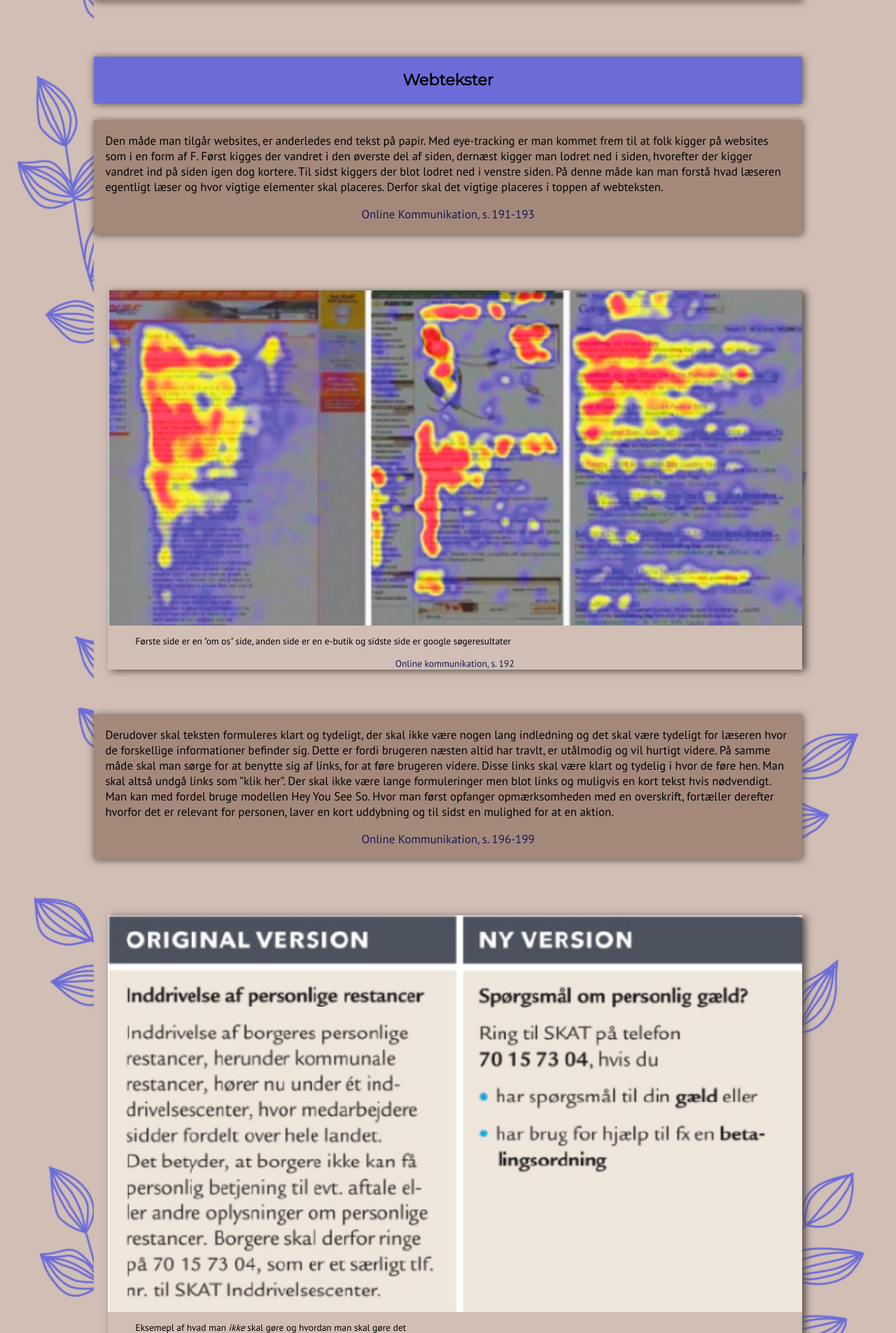
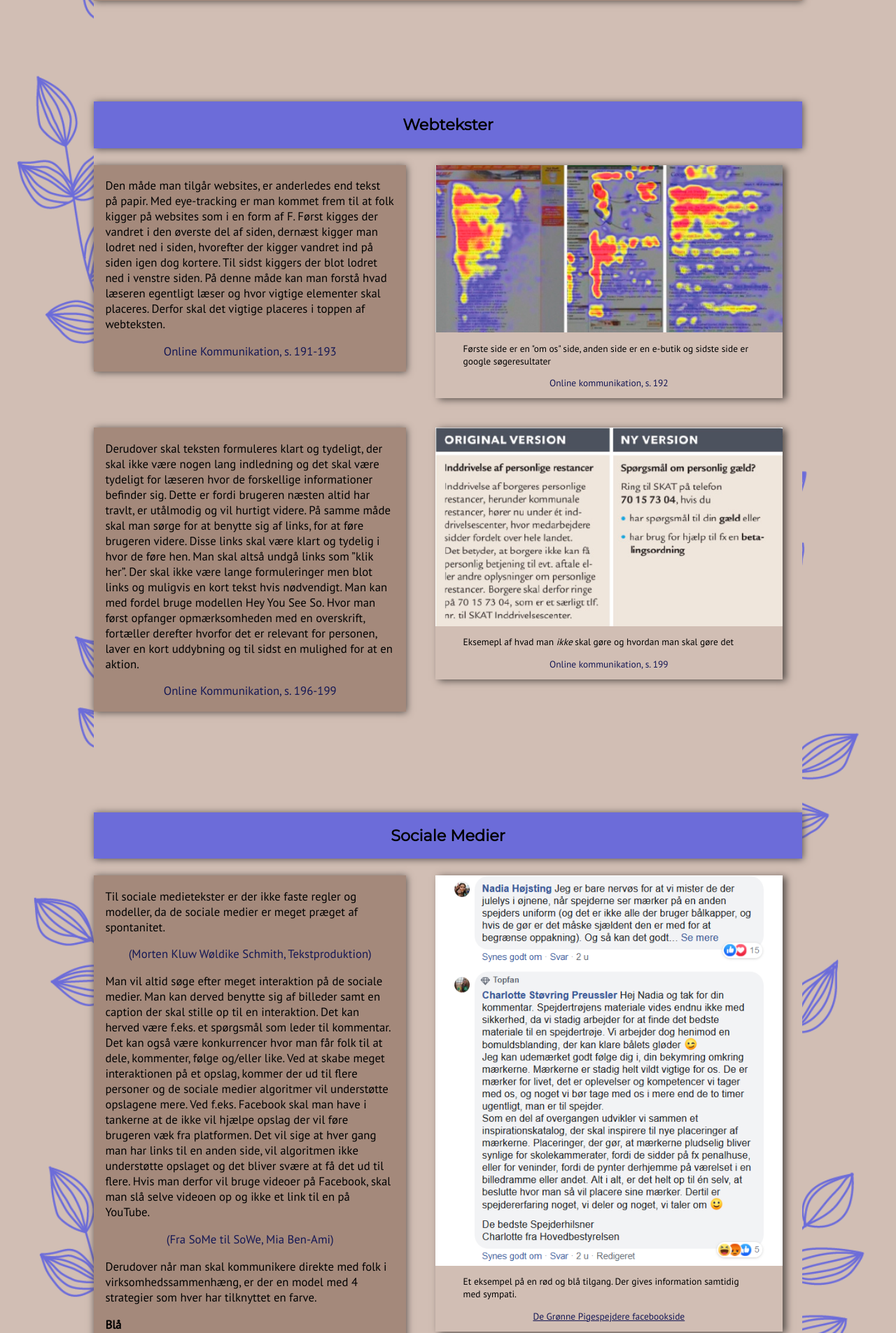
Before and after one commit to Bonde005/portfolio, a PHP site: page /tekstproduktion.php in a window 1280 px wide. Shown: the part 541-2446 px from the top of the page at 70% size. Run offline with PHP 8.4, Linux system fonts and the light colour scheme.

Commit message:
yeah
UYEAAAH

```diff
--- /dev/null
+++ b/grid_tekstproduktion.css
@@ -0,0 +1,196 @@
+#eyetracking_billede {
+  max-width: 514px; /* Gør at billede ikke bliver forstørret*/
+  margin-left: auto; /* centrer billed sektionen */
+  margin-right: auto; /* center billed sektionen */
+}
+
+#webtekst_eksempel {
+  max-width: 555px; /* Gør at billede ikke bliver forstørret*/
+  margin-left: auto; /* centrer billed sektionen */
+  margin-right: auto; /* center billed sektionen */
+}
+
+#kommentar_billede {
+  max-width: 567px; /* Gør at billede ikke bliver forstørret*/
+  margin-left: auto; /* centrer billed sektionen */
+  margin-right: auto; /* center billed sektionen */
+}
+
+#aida_billede {
+  max-width: 600px; /* Gør at billede ikke bliver forstørret*/
+  margin-left: auto; /* centrer billed sektionen */
+  margin-right: auto; /* center billed sektionen */
+}
+
+#brochure_billede {
+  max-width: 450px; /* Gør at billede ikke bliver forstørret*/
+  margin-left: auto; /* centrer billed sektionen */
+  margin-right: auto; /* center billed sektionen */
+}
+
+#nyhedstrekant_billede {
+  max-width: 1200px; /* Gør at billede ikke bliver forstørret*/
+  margin-left: auto; /* centrer billed sektionen */
+  margin-right: auto; /* center billed sektionen */
+}
+
+#kommodemodel_billede {
+  max-width: 1000px; /* Gør at billede ikke bliver forstørret*/
+  margin-left: auto; /* centrer billed sektionen */
+  margin-right: auto; /* center billed sektionen */
+}
+/* Grid areas */
+
+#back_arrow {
+  grid-area: back_arrow;
+}
+
+#overskrift {
+  grid-area: overskrift;
+}
+
+#indledning {
+  grid-area: indledning;
+}
+
+#webtekster_overskrift {
+  grid-area: webtekster_overskrift;
+}
+
+#webtekster_tekst {
+  grid-area: webtekster_tekst;
+}
+
+#eyetracking_billede {
+  grid-area: eyetracking_billede;
+}
+
+#webtekster_forsat_tekst {
+  grid-area: webtekster_forsat_tekst;
+}
+
+#webtekst_eksempel {
+  grid-area: webtekst_eksempel;
+}
+
+#sociale_medier_overskrift {
+  grid-area: sociale_medier_overskrift;
+}
+
+#sociale_medier_tekst {
+  grid-area: sociale_medier_tekst;
+}
+
+#kommentar_billede {
+  grid-area: kommentar_billede;
+}
+
+#annonce_overskrift {
+  grid-area: annonce_overskrift;
+}
+
+#annonce_tekst {
+  grid-area: annonce_tekst;
+}
+
+#aida_billede {
+  grid-area: aida_billede;
+}
+
+#brochure_overskrift {
+  grid-area: brochure_overskrift;
+}
+
+#brochure_tekst {
+  grid-area: brochure_tekst;
+}
+
+#brochure_billede {
+  grid-area: brochure_billede;
+}
+
+#artikel_overskrift {
+  grid-area: artikel_overskrift;
+}
+
+#artikel_tekst {
+  grid-area: artikel_tekst;
+}
+
+#nyhedstrekant_billede {
+  grid-area: nyhedstrekant_billede;
+}
+
+#subjektiv_artikel_tekst {
+  grid-area: subjektiv_artikel_tekst;
+}
+
+#kommodemodel_billede {
+  grid-area: kommodemodel_billede;
+}
+
+/* Grid for mobil version */
+#pagewrap {
+  display: grid;
+  grid-template-areas:
+  "back_arrow"
+  "overskrift"
+  "indledning"
+  "webtekster_overskrift"
+  "webtekster_tekst"
+  "eyetracking_billede"
+  "webtekster_forsat_tekst"
+  "webtekst_eksempel"
+  "sociale_medier_overskrift"
+  "sociale_medier_tekst"
+  "kommentar_billede"
+  "annonce_overskrift"
+  "annonce_tekst"
+  "aida_billede"
+  "brochure_overskrift"
+  "brochure_tekst"
+  "brochure_billede"
+  "artikel_overskrift"
+  "artikel_tekst"
+  "nyhedstrekant_billede"
+  "subjektiv_artikel_tekst"
+  "kommodemodel_billede";
+}
+
+
+@media screen and (min-width: 1000px) { /* Her begynnder desktop versionen */
+/* Grid til desktop version */
+ #pagewrap {
+   grid-template-columns:  1fr 0.3fr 0.9fr; /* Giver billeder og tesktfelte med punkter mere plads */
+   grid-template-areas:
+   "overskrift overskrift overskrift"
+   "indledning indledning indledning"
+   "webtekster_overskrift webtekster_overskrift webtekster_overskrift"
+   "webtekster_tekst eyetracking_billede eyetracking_billede"
+   "webtekster_forsat_tekst webtekst_eksempel webtekst_eksempel"
+   "sociale_medier_overskrift sociale_medier_overskrift sociale_medier_overskrift"
+   "sociale_medier_tekst kommentar_billede kommentar_billede"
+   "annonce_overskrift annonce_overskrift annonce_overskrift"
+   "annonce_tekst annonce_tekst aida_billede"
+   "brochure_overskrift brochure_overskrift brochure_overskrift"
+   "brochure_tekst brochure_billede brochure_billede"
+   "artikel_overskrift artikel_overskrift artikel_overskrift"
+   "artikel_tekst artikel_tekst nyhedstrekant_billede"
+   "subjektiv_artikel_tekst kommodemodel_billede kommodemodel_billede";
+ }
+
+ /* Laver luft mellem tesktfelt og billede */
+ .tekstfelt, .illustrationer {
+   width: 90%;
+ }
+
+ /* Giver indledningen sin normale bredde */
+ #indledning {
+   width: auto;
+ }
+
+ /* Fjerne ekstra luft fra bunden */
+ .illustrationer {
+   margin-bottom: auto;
+ }
+}
--- a/stylesheet_page.css
+++ b/stylesheet_page.css
@@ -50,7 +50,7 @@ h1 {
   font-size: 2em; /* skriftstørrelse */
 }
 
-p, dt, dd, li {
+p, dt, dd, li, th, td {
   font-family: 'PT sans', sans-serif; /* skrifttype */
   font-size: 1.05em; /* lidt større tekst */
 }
@@ -91,7 +91,7 @@ h2 {
 h3 {
   text-align: center; /* centrer tekst */
   font-family: 'Montserrat', sans-serif; /* skrifttype */
-  font-size: 1em; /* skriftsstørelse */
+  font-size: 1.35em; /* skriftsstørelse */
 }
 
 #lokal_menu a {
--- a/tekstproduktion.php
+++ b/tekstproduktion.php
@@ -33,7 +33,7 @@
           </section>
         </section> <!-- indledning -->
 
-        <section id="kodning_overskrift" class="under_overskrift">
+        <section id="webtekster_overskrift" class="under_overskrift">
           <h2>Webtekster</h2>
         </section> <!-- Webtekster_overskrift -->
 
@@ -64,13 +64,14 @@
         </section>
 
         <section id="sociale_medier_overskrift" class="under_overskrift">
-          <div class="tekst">
+          <h2>Sociale Medier</h2>
+        </section> <!-- sociale_medier_overskrift -->
+
+        <section id="sociale_medier_tekst" class="tekstfelt">
           <p>Til sociale medietekster er der ikke faste regler og modeller, da de sociale medier er meget præget af spontanitet.</p>
           <p class="kilde">(Morten Kluw Wøldike Schmith, Tekstproduktion)</p>
           <p>Man vil altid søge efter meget interaktion på de sociale medier. Man kan derved benytte sig af billeder samt en caption der skal stille op til en interaktion. Det kan herved være f.eks. et spørgsmål som leder til kommentar. Det kan også være konkurrencer hvor man får folk til at dele, kommenter, følge og/eller like. Ved at skabe meget interaktionen på et opslag, kommer der ud til flere personer og de sociale medier algoritmer vil understøtte opslagene mere. Ved f.eks. Facebook skal man have i tankerne at de ikke vil hjælpe opslag der vil føre brugeren væk fra platformen. Det vil sige at hver gang man har links til en anden side, vil algoritmen ikke understøtte opslaget og det bliver svære at få det ud til flere. Hvis man derfor vil bruge videoer på Facebook, skal man slå selve videoen op og ikke et link til en på YouTube.</p>
           <p class="kilde">(Fra SoMe til SoWe, Mia Ben-Ami)</p>
-          </div>
-          <div class="punkter">
           <p>Derudover når man skal kommunikere direkte med folk i virksomhedssammenhæng, er der en model med 4 strategier som hver har tilknyttet en farve.</p>
           <dl>
             <dt>Blå</dt>
@@ -81,8 +82,7 @@
               <dd>er symbolsk for oplevelser. Fokuser p ideer, visioner, sjov og spontanitet og oplevelser.</dd>
           </dl>
           <p class="kilde">(Kommunikation i multimediedesign, s. 249-250)</p>
-          </div>
-        </section>
+        </section> <!-- sociale_medier_tekst -->
 
         <section id="kommentar_billede" class="illustrationer">
           <img src="billeder/kommunikation/socialemedier_dgp.PNG" alt="Interaktion på sociale medier">
@@ -142,7 +142,7 @@
           <h2>Artikel</h2>
         </section> <!-- artikel_overskrift -->
 
-        <section id="artikel_tekst" class="under_overskrift">
+        <section id="artikel_tekst" class="tekstfelt">
           <div class="tekst">
             <p>Når man skriver en nyhedsartikel, skal man altid tænke på det vigtigste først. Man skal tænke på at læseren muligvis ikke vil læse hele artiklen og skal derfor have det vigtigste i den øverste del af brødteksten. Samtidig med at der skal fanges opmærksomhed og skabes interesse, vha. en rubrik, underrubrik, billede og manchet. Artiklen skal også have mellemrubrikker der hjælper læseren med at få et overblik.</p>
             <p class="kilde">(kommunikation i multimediedesign, s. 240-241)</p>
@@ -173,7 +173,7 @@
           </blockquote>
         </section> <!-- nyhedstrekant_billede -->
 
-        <section id="subjektiv_artikel_tekst" class="illustrationer">
+        <section id="subjektiv_artikel_tekst" class="tekstfelt">
           <p>Ved subjektive artikel kan de blive struktureret anderledes. Her kan man benytte kommode-strukturen. Det består af en ramme og nogle skuffer. Rammen har en top og en bund som ligger fast, men skufferne kan man selv vælge at åbne og kigge i. En subjektiv artikel består altså af en begyndelse og en slutning, hvor derimellem er en række mindre delfortællinger.</p>
           <p class="kilde">(Kommunikation i multimediedesign, s. 241)</p>
         </section> <!-- subjektiv_artikel_tekst -->
```
Also changed, not shown: grid_presentationtech.css (added, +181 -0 lines), grid_survey.css (added, +149 -0 lines), presentationtech.php (+11 -17 lines), surveys.php (+5 -5 lines), 4 other files. Lines whose indentation alone changed are shown as unchanged.
